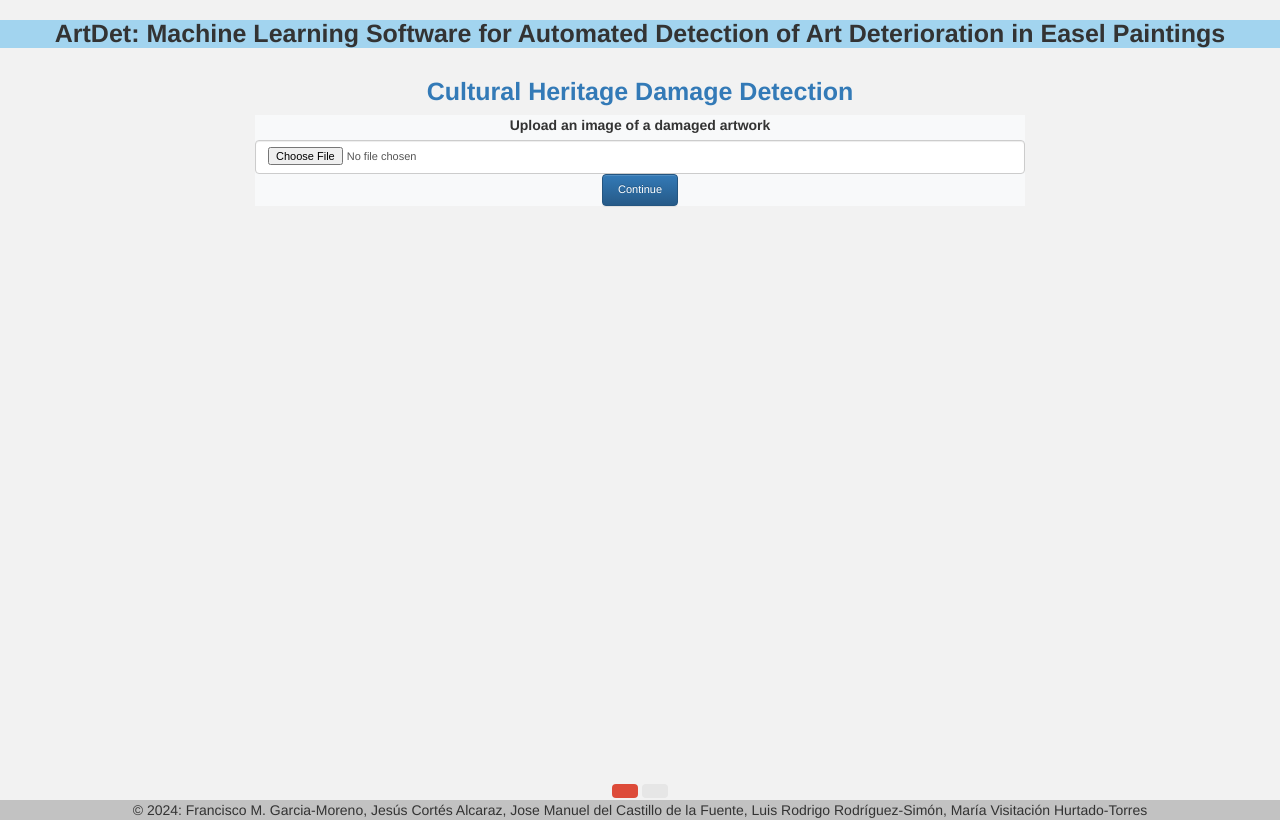
After one commit to frangam/artdet, a Python web app: template src/templates/image_form.html in a window 1280 px wide. The commit adds this page. Run offline with Jinja, Linux system fonts and the light colour scheme; the template is opened without the code that fills it, so the values that code supplies are empty.

Commit message:
css style

```diff
--- a/src/templates/damage_detection.html
+++ b/src/templates/damage_detection.html
@@ -8,11 +8,11 @@
     <img src="{{ url_for('static', filename='./images/test.jpg')}}" width="400" height="auto"/>
 
     <p>
-        <form action="{{ url_for('ShowDamage') }}" method="GET">
+        <form action="{{ url_for('show_damage') }}" method="GET">
             <input type="hidden" name="name" value="{{name_file}}" />
             <input type="submit" class="btn btn-sm btn-primary" value="Show damages" />
         </form>
-        <button type="button" class="btn btn-sm btn-primary"><a href="{{ url_for('UploadImage') }}">Go back</a></button>
+        <button type="button" class="btn btn-sm btn-primary"><a href="{{ url_for('index') }}">Go back</a></button>
     </p>
 </div>
 {% endblock %}
--- /dev/null
+++ b/src/templates/image_form.html
@@ -0,0 +1,39 @@
+{% extends "layout.html" %}
+{% block body %}
+<div class="container text-center mt-5">
+    <!-- Botón de subida de imágenes en la parte superior -->
+    <h1 class="text-primary mb-4">Cultural Heritage Damage Detection</h1>
+
+    <form action="{{ url_for('detection') }}" method="POST" enctype="multipart/form-data" class="form border p-4 rounded shadow-sm">
+        <div class="mb-3">
+            <label for="file-upload" class="form-label">Upload an image of a damaged artwork</label>
+            <input type="file" class="form-control" name="fichero" id="file-upload" accept="image/*" required>
+        </div>
+        <button type="submit" class="btn btn-primary">Continue</button>
+    </form>
+</div>
+
+<style>
+  .container {
+    max-width: 800px;
+  }
+
+  h1 {
+    font-size: 2.5rem;
+    font-weight: bold;
+  }
+
+  .form {
+    background-color: #f8f9fa;
+  }
+
+  .form input, .form button {
+    font-size: 1.1rem;
+  }
+
+  .btn-primary {
+    padding: 0.7rem 1.5rem;
+    font-size: 1.1rem;
+  }
+</style>
+{% endblock %}
--- a/src/templates/layout.html
+++ b/src/templates/layout.html
@@ -13,7 +13,7 @@
 </head>
 <body>
   <header>
-    <h1 class="title text-center">ARTDET: An Advanced Machine Learning Software for Automated Detection of Art Deterioration in Easel Paintings</h1>
+    <h1 class="title text-center">ArtDet: Machine Learning Software for Automated Detection of Art Deterioration in Easel Paintings</h1>
   </header>
   {% block body %}
   {% endblock %}
@@ -35,7 +35,7 @@
       <!-- Linkedin -->
       <a
         class="btn text-white btn-floating m-1"
-        style="background-color: #0082ca;"
+        style="background-color: #e6e6e6;"
         href="#!"
         role="button"
         ><i class="fab fa-linkedin-in"></i
@@ -56,11 +56,11 @@
 
 <style>
   .title{
-  background-color: #0082ca;
+  background-color: #a2d4ef;
   }
 
   body{
-  background-color: #5cd3fa;
+  background-color: #f2f2f2;
   position: relative;
   padding-bottom: 3em;
   min-height:100vh;
--- a/src/templates/show_damage.html
+++ b/src/templates/show_damage.html
@@ -14,7 +14,7 @@
   <div class="col-md-5">
     <h3>Detected Damages</h3>
     <img src="{{ url_for('static', filename='./images/detection.jpg')}}" width="400" height="auto"/>
-    <form action="{{ url_for('DownloadImages') }}" method="GET">
+    <form action="{{ url_for('download_images') }}" method="GET">
     <input type="submit" value="Download Image"/>
     </form>
   </div>
```
Also changed, not shown: src/templates/formImagen.html (deleted, +0 -48 lines), src/templates/index.html (+83 -11 lines).
